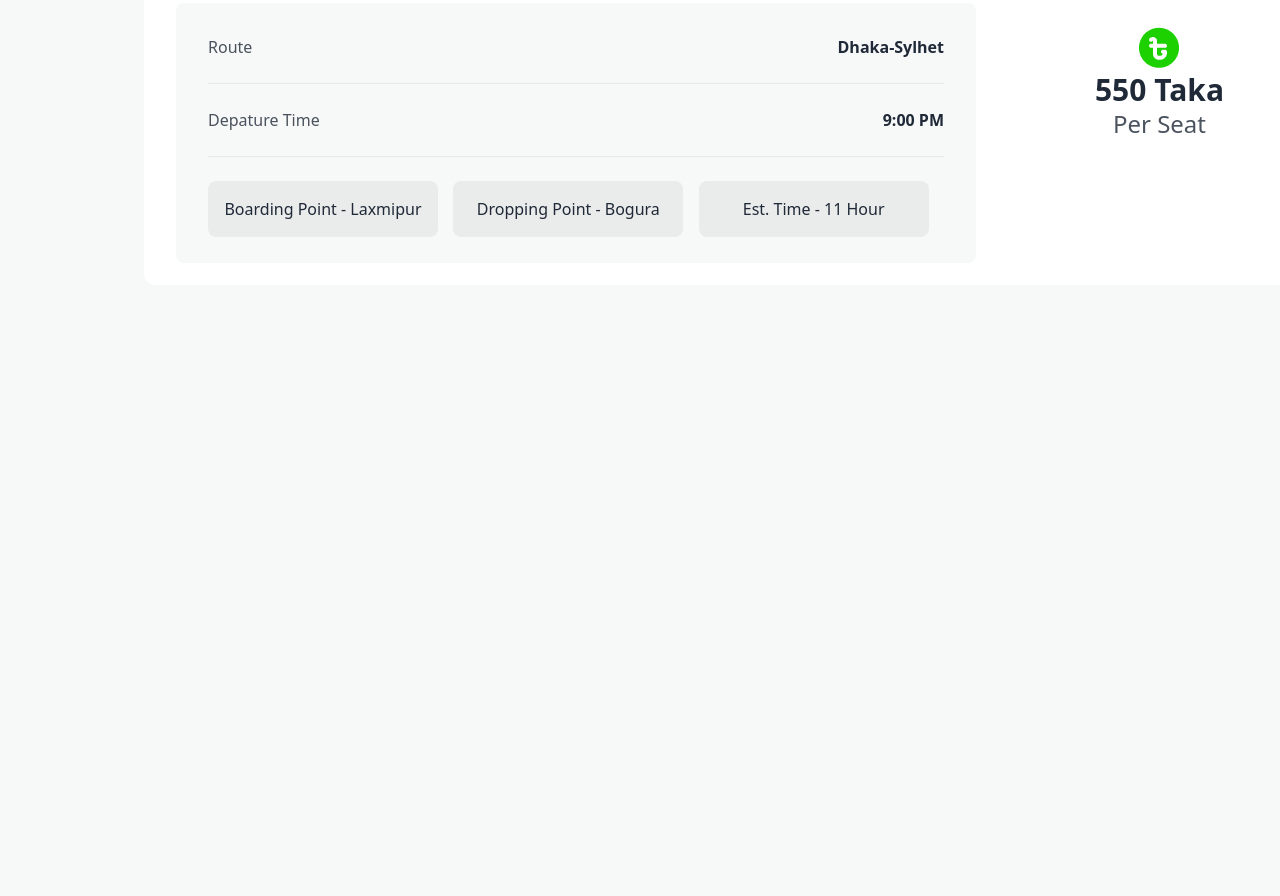
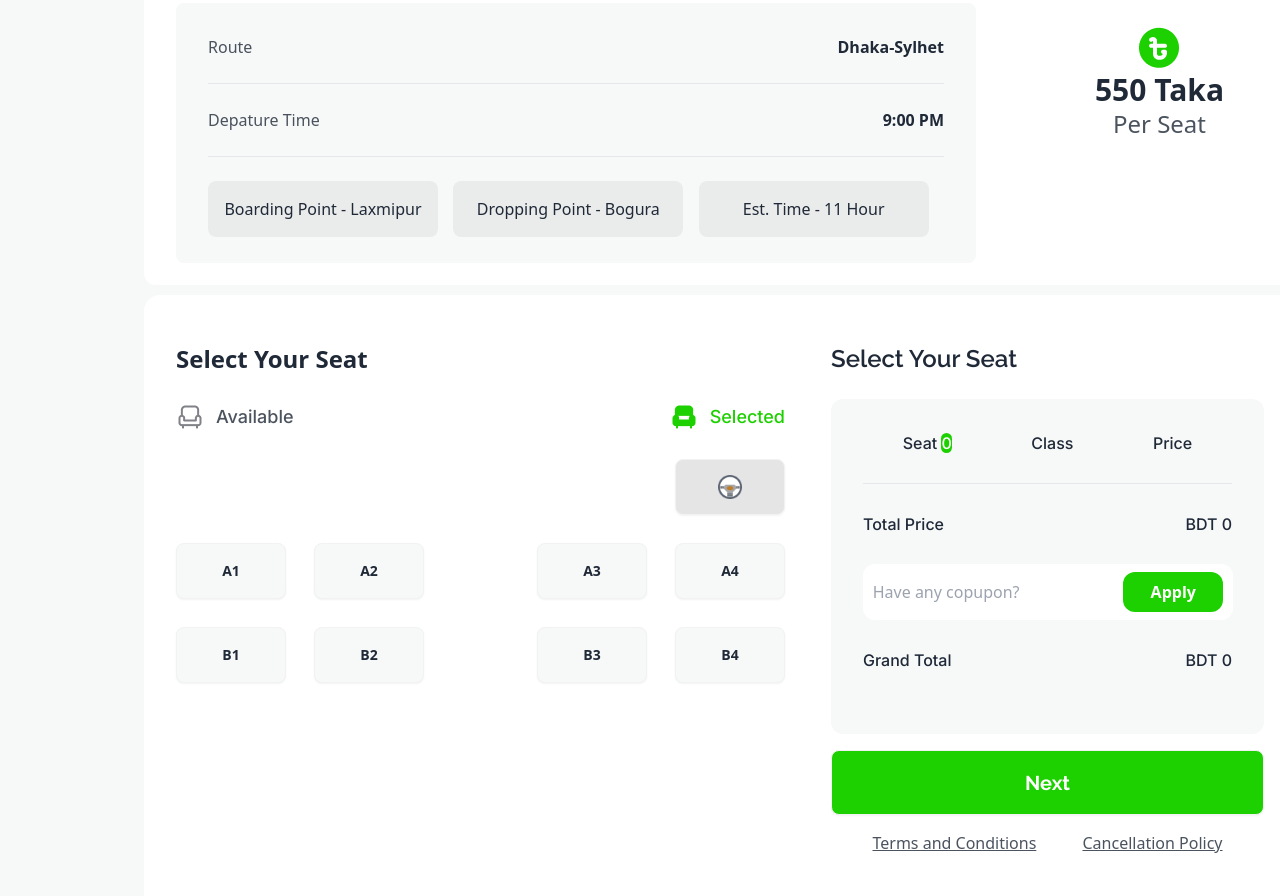
Before and after one commit to romanibra/assignment-five, a plain HTML site: page index.html in a window 1280 px wide. Shown: the part 1679-2575 px from the top of the page. Drawn offline with nearby package versions, Linux system fonts and the light colour scheme.

Commit message:
html and css complete

```diff
--- a/index.html
+++ b/index.html
@@ -121,7 +121,7 @@
                     <p class="font-medium text-lg text-[#1DD100] inter-font"> <span>40</span> Seats Left</p>
                   </div>
               </div>
-              </div>
+              </div >
               <!-- destination-->
               <div class=" w-[800px] h-[260px] bg-[#F7F8F8] p-[32px] rounded-lg space-y-6 mt-8">
                 <div  class="flex justify-between ">
@@ -149,8 +149,96 @@
                   Per Seat</p>
             </div>
           </div>
-          <div>
+          <div class="flex bg-white justify-between rounded-2xl  p-8">
             <!-- ticket container -->
+            <div class="max-w-6xl h-[550px] mt-4 space-y-7">
+              <div class="flex justify-start">
+                <h1 class="font-semibold text-2xl raleway-fond">Select Your Seat</h1>
+              </div>
+
+              <div class="flex justify-between w-[609px]">
+
+                <div class="flex justify-center items-center gap-3">
+                  <img src="./images/seat-gray.png" alt="">
+                  <p class="opacity-80 font-medium inter-font text-lg">Available</p>
+                </div>
+                <div class="flex justify-center items-center gap-3">
+                  <img src="./images/seat-green-filled.png" alt="">
+                  <p class="text-[#1DD100] font-medium inter-font text-lg ">Selected</p>
+                </div>
+
+              </div>
+
+              <div class="flex justify-end  w-[609px]">
+                <button class="btn w-[110px] h-[56px] bg-[#0307121A]">
+                  <img  class="w-6 h-6" src="./images/steering-wheel.png" alt="">
+
+                </button>
+              </div>
+              <!-- seat number -->
+              <div class="flex justify-between  w-[609px]">
+                <div class="grid grid-cols-2 gap-7">
+                  <button class="btn w-[110px] h-[56px] bg-[#F7F8F8]">A1</button>
+                  <button class="btn w-[110px] h-[56px] bg-[#F7F8F8]">A2</button>
+                  <button class="btn w-[110px] h-[56px] bg-[#F7F8F8]">B1</button>
+                  <button class="btn w-[110px] h-[56px] bg-[#F7F8F8]">B2</button>
+
+                </div>
+                <div class="grid grid-cols-2 gap-7">
+                  <button class="btn w-[110px] h-[56px] bg-[#F7F8F8]">A3</button>
+                  <button class="btn w-[110px] h-[56px] bg-[#F7F8F8]">A4</button>
+                  <button class="btn w-[110px] h-[56px] bg-[#F7F8F8]">B3</button>
+                  <button class="btn w-[110px] h-[56px] bg-[#F7F8F8]">B4</button>
+
+                </div>
+
+
+
+
+
+              </div>
+            </div>
+            <!-- voucher -->
+            <div class="mt-4">
+              <div class="flex justify-start ">
+                <h1 class="font-semibold text-2xl raleway-font">Select Your Seat</h1>
+              </div>
+              <div class="bg-[#F7F8F8] w-[433px] space-y-7 h-[335px] p-8 rounded-xl mt-6">
+                <div class="font-medium inter-font  flex justify-around" >
+                  <p>Seat <span class="bg-[#1DD100]  text-white rounded-md">0</span></p>
+                  <p>Class</p>
+                  <p>Price</p>
+                </div>
+                <hr>
+                <div class="font-medium inter-font  flex justify-between">
+                  <p>Total Price</p>
+                  <p>BDT 0</p>
+                </div>
+                <div class="w-[370px] h-[56px] bg-white rounded-xl flex justify-around">
+                  <input placeholder="Have any copupon?" type="text ">
+                  <button class="w-[100px] h-[40px] mt-2 rounded-xl bg-[#1DD100] text-white font-semibold ">Apply</button>
+                </div>
+                <div class="font-medium inter-font  flex justify-between">
+                  <p>Grand Total</p>
+                  <p>BDT 0</p>
+                </div>
+
+              </div>
+              <div class="mt-4 flex flex-col items-center">
+                <button class=" btn w-[433px] h-[65px] raleway-font bg-[#1DD100] text-white font-bold text-xl">Next</button>
+                <div class="flex justify-between items-center w-[350px] mt-4 text-center">
+                  <p class="underline opacity-80">
+                    Terms and Conditions
+                  </p>
+                  <p class="underline opacity-80">
+                    Cancellation Policy
+                  </p>
+                </div>
+              </div>
+
+
+
+            </div>
           </div>
         </div>
       </div>
```
Also changed, not shown: images/steering-wheel.png (added).
